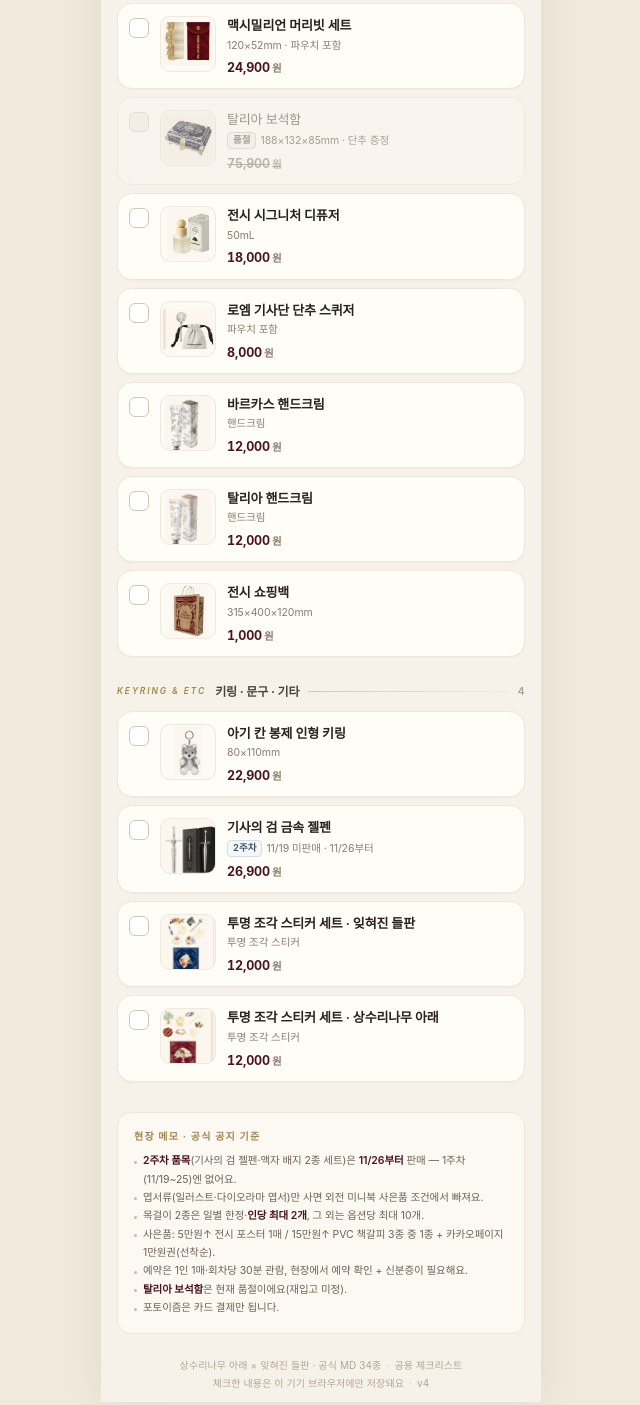
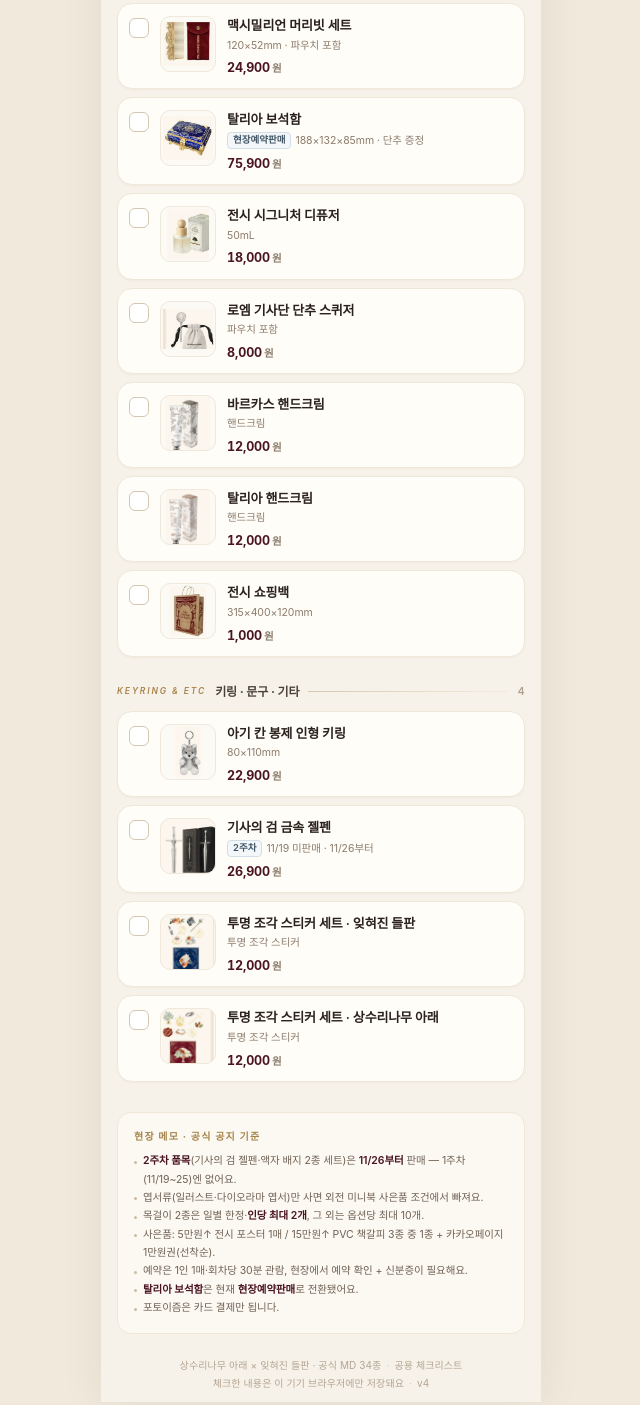
Before and after one commit to YUB0M/insta-report, a plain HTML site: page sangsuri/index.html in a window 1280 px wide. Shown: the part 2870-4275 px from the top of the page, without its empty margins (319-959 px from the left). Drawn offline with Linux system fonts and the light colour scheme.

Commit message:
sangsuri: 탈리아 보석함 품절 해제 → 현장예약판매 전환

```diff
--- a/sangsuri/index.html
+++ b/sangsuri/index.html
@@ -414,7 +414,7 @@
       <li>목걸이 2종은 일별 한정·<b>인당 최대 2개</b>, 그 외는 옵션당 최대 10개.</li>
       <li>사은품: 5만원↑ 전시 포스터 1매 / 15만원↑ PVC 책갈피 3종 중 1종 + 카카오페이지 1만원권(선착순).</li>
       <li>예약은 1인 1매·회차당 30분 관람, 현장에서 예약 확인 + 신분증이 필요해요.</li>
-      <li><b>탈리아 보석함</b>은 현재 품절이에요(재입고 미정).</li>
+      <li><b>탈리아 보석함</b>은 현재 <b>현장예약판매</b>로 전환됐어요.</li>
       <li>포토이즘은 카드 결제만 됩니다.</li>
     </ul>
   </section>
@@ -481,7 +481,7 @@
     // ── 리빙·소품
     {id:"goblet", sec:"living", name:"고블릿잔", price:59900, meta:"69×130mm", img:"goblet.jpg"},
     {id:"comb", sec:"living", name:"맥시밀리언 머리빗 세트", price:24900, meta:"120×52mm · 파우치 포함", img:"comb.jpg"},
-    {id:"jewelbox", sec:"living", name:"탈리아 보석함", price:75900, meta:"188×132×85mm · 단추 증정", tag:"품절", tagcls:"sold", img:"jewelbox.jpg", soldout:1},
+    {id:"jewelbox", sec:"living", name:"탈리아 보석함", price:75900, meta:"188×132×85mm · 단추 증정", tag:"현장예약판매", tagcls:"soon", img:"jewelbox.jpg"},
     {id:"diffuser", sec:"living", name:"전시 시그니처 디퓨저", price:18000, meta:"50mL", img:"diffuser.jpg"},
     {id:"squeezer", sec:"living", name:"로엠 기사단 단추 스퀴저", price:8000, meta:"파우치 포함", img:"squeezer.jpg"},
     {id:"cream_varkas", sec:"living", name:"바르카스 핸드크림", price:12000, meta:"핸드크림", img:"cream_varkas.jpg"},
```
